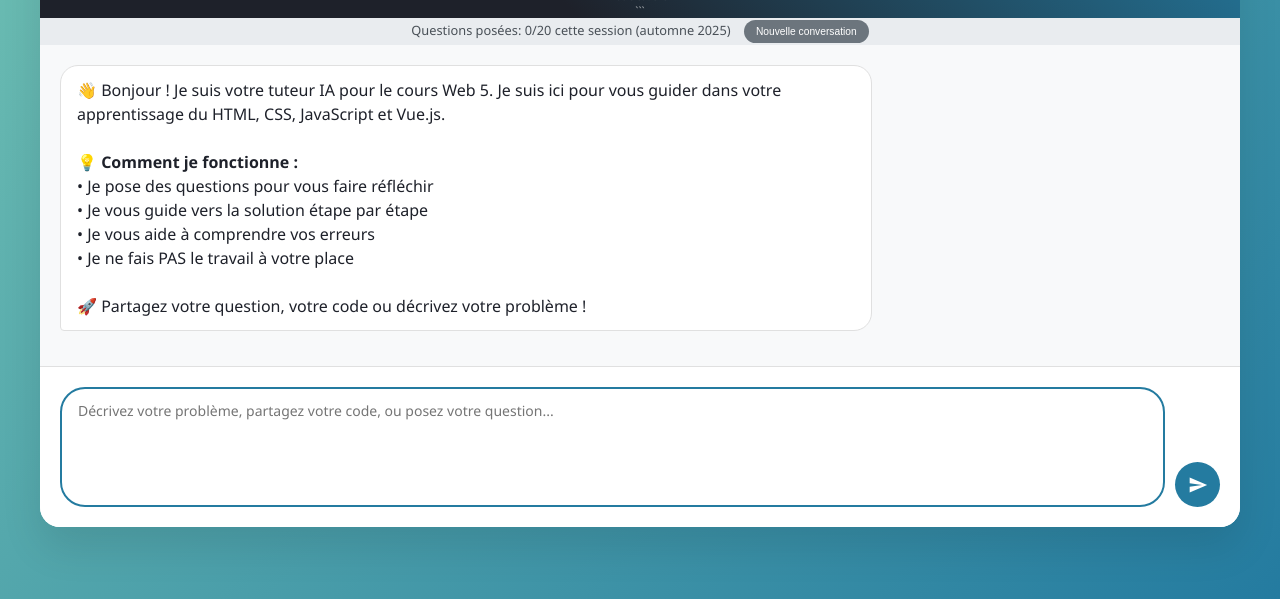
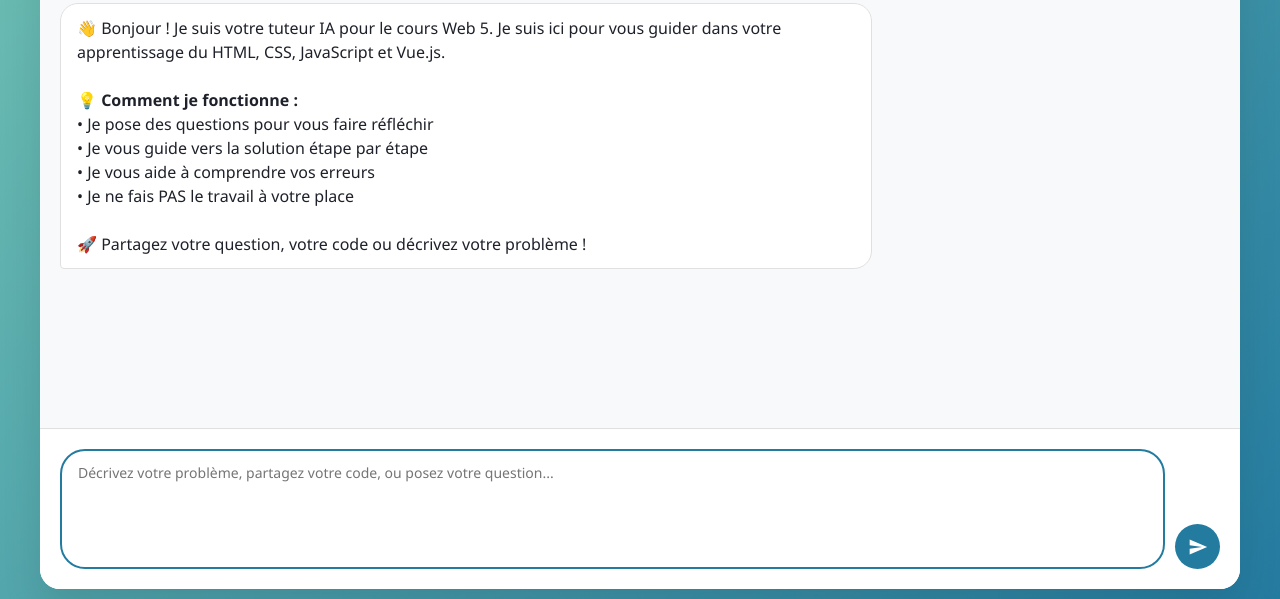
Before and after one commit to kid-synthetique/tuteur-ai-web5, a website: page index.html in a window 1280 px wide. Shown: the part 201-800 px from the top of the page. Drawn offline with Linux system fonts and the light colour scheme.

Commit message:
ajuster hauteur du container pour maximiser l'espace

```diff
--- a/styles.css
+++ b/styles.css
@@ -26,10 +26,10 @@ body {
     background: linear-gradient(135deg, var(--vert-eau) 0%, var(--bleu) 100%);
     min-height: 100vh;
     display: flex;
-    align-items: center;
+   /* align-items: center;*/
     justify-content: center;
     color: var(--gris-fonce);
-    padding: 5px 10px;
+    padding: 10px;
     margin: 0;
 }
 
```
